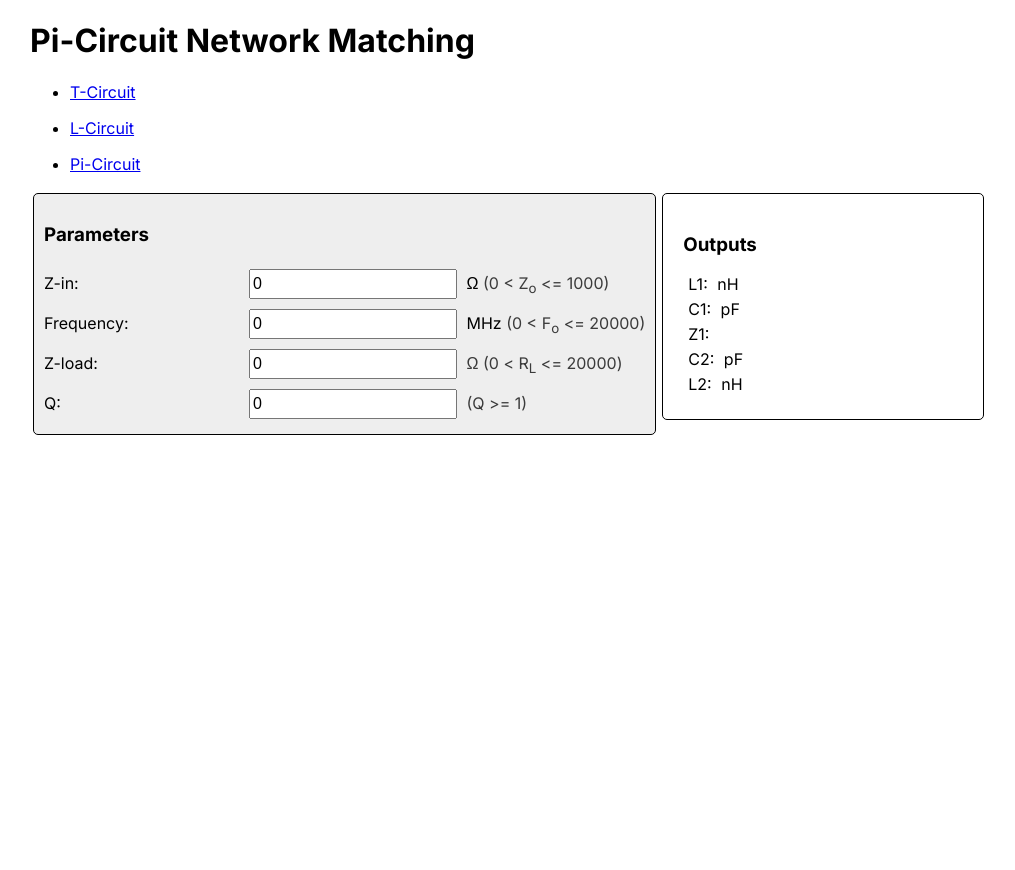
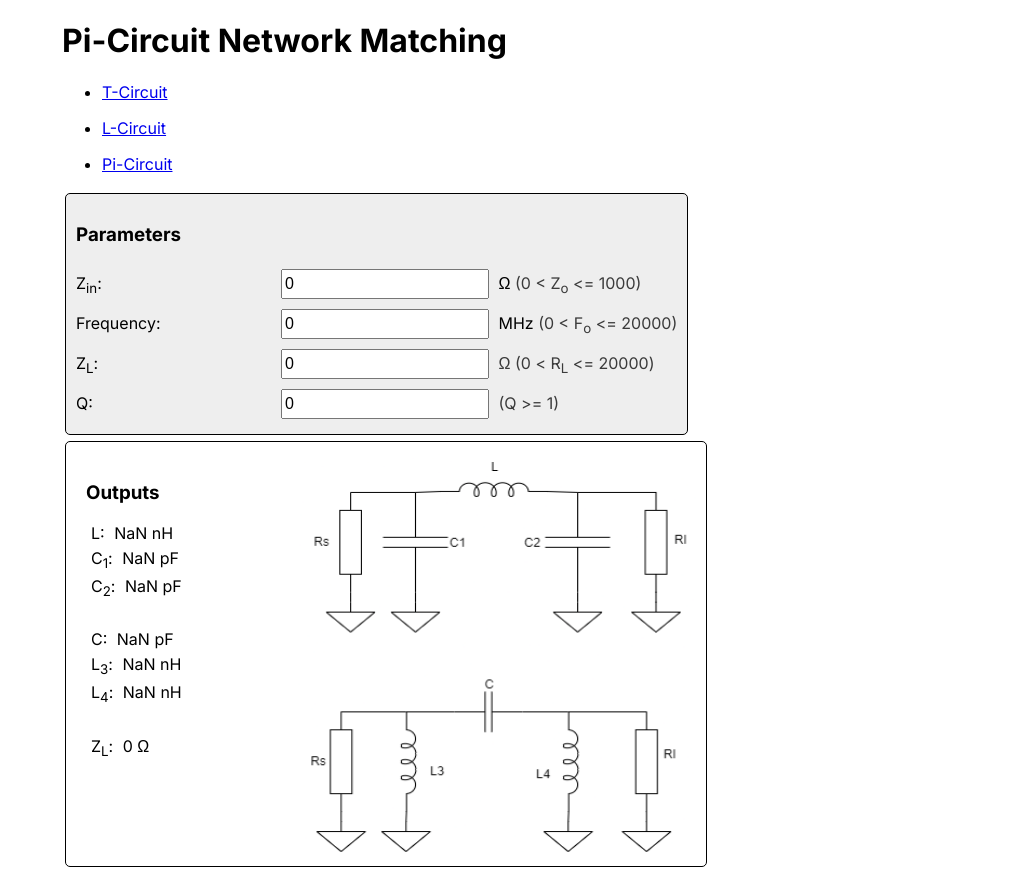
Before and after one commit to moenguyenx/network_matching_tool, a Next.js app: page /pi_circuit in a window 1280 px wide. Shown: the whole page, without its empty margins (42-1057 px from the left). Before the commit the page ends 800 px from the top, so only its background shows below. Built offline with nearby package versions, Linux system fonts and the light colour scheme.

Commit message:
finish Pi circuit

```diff
--- a/app/pi_circuit/page.jsx
+++ b/app/pi_circuit/page.jsx
@@ -1,24 +1,70 @@
 "use client";
 import Links from "@/components/links";
-import { useState } from "react";
+import { useState, useEffect } from "react";
+import Image from "next/image";
 import classes from "./page.module.css";
+import PiCircuitImg from "@/assets/PiCircuit.drawio.png";
 
 export default function PiCircuit() {
     const [Zin, setZin] = useState(0);
     const [freq, setFreq] = useState(0);
     const [Zload, setZload] = useState(0);
     const [Q, setQ] = useState(0);
+    const [C, setC] = useState(0);
+    const [C1, setC1] = useState(0);
+    const [C2, setC2] = useState(0);
+    const [L, setL] = useState(0);
+    const [L3, setL3] = useState(0);
+    const [L4, setL4] = useState(0);
+
+    useEffect(() => {
+      var omega = 2*Math.PI*freq*1e6;
+
+      // Cal Zcenter
+      var Zc = (1/(Math.pow(Q, 2)+1))*Zin;
+
+      // Cal L1, Lp1, C1
+      var L1 = ((Q*Zc)/omega);
+      var Lp1 = ((Math.pow(Q, 2) + 1)/Math.pow(Q, 2))*L1;
+      var calC1 = Math.round((1/(Lp1*Math.pow(omega, 2)))*1e12*100)/100;
+      setC1(calC1);
+
+      // Cal C3, Cp3, L3
+      var C3 = 1/(Q*Zc*omega);
+      var Cp3 =  (Math.pow(Q, 2)/(Math.pow(Q, 2)+1))*C3;
+      var calL3 = Math.round((1/(Cp3*Math.pow(omega, 2)))*1e9*100)/100;
+      setL3(calL3)
+
+      // Cal Qp, C2, Cs2,
+      var Qp = Math.sqrt((Zload/Zc)-1);
+
+      var calC2 = Math.round((Qp/(Zload*omega))*1e12*100)/100;
+      setC2(calC2);
+      var Cs2 = ((Math.pow(Qp,2)+1)/Math.pow(Qp,2))*calC2*1e-12;
+      var L2 = (1/(Cs2*Math.pow(omega,2)));
+
+      var calL4 = Math.round((Zload/(Qp*omega))*1e9*100)/100;
+      setL4(calL4);
+      var Ls4 = (Math.pow(Qp,2)/(Math.pow(Qp,2)+1))*calL4*1e-9;
+      var C4 = (1/(Ls4*Math.pow(omega,2)));
+
+      var calL = Math.round((L1+L2)*1e9*100)/100;
+      setL(calL);
+      var calC = Math.round((C3*C4)/(C3+C4)*1e12*100)/100;
+      setC(calC);
+
+    }, [Zin, Zload, freq, Q])
 
     return (
         <>
-        <div style={{marginLeft: "4rem"}}>
+        <div style={{marginLeft: "6rem"}}>
             <h1>Pi-Circuit Network Matching</h1>
             <Links/>
 
             <div className={classes['user-input-area']}>
                 <h3>Parameters</h3>
                 <div className="">
-                  <label className={classes['row-heading']} for="Impedance">Z-in:</label>
+                  <label className={classes['row-heading']} for="Impedance">Z<sub>in</sub>:</label>
                   <input className={classes['row-data']} id="Impedance" value={Zin} onChange={(e) => setZin(e.target.value)}/>
                   <span className={classes['row-units']} > Ω </span>
                   <span className={classes['row-range']}>(0 &lt; Z<sub>o</sub> &lt;= 1000)</span>
@@ -30,7 +76,7 @@ export default function PiCircuit() {
                   <span className={classes['row-range']}>(0 &lt; F<sub>o</sub> &lt;= 20000)</span>
                 </div>
                 <div className="">
-                  <label className={classes['row-heading']} for="ZLoad">Z-load:</label>
+                  <label className={classes['row-heading']} for="ZLoad">Z<sub>L</sub>:</label>
                   <input className={classes['row-data']}  id="ZLoad" value={Zload} onChange={(e) => setZload(e.target.value)}/>
                   <span className={classes['row-units']}>  </span>
                   <span className={classes['row-range']}>Ω (0 &lt; R<sub>L</sub> &lt;= 20000)</span>
@@ -47,26 +93,39 @@ export default function PiCircuit() {
                 <div className={classes['output-summary']}>
                     <h3>Outputs</h3>
                     <div className="">
-                      <span className={classes['sum-heading']}>L1: </span>
-                      <span className={classes['row-value']}> nH</span>
+                      <span className={classes['sum-heading']}>L: </span>
+                      <span className={classes['row-value']}>{L} nH</span>
                     </div>
                         <div className="">
-                      <span className={classes['sum-heading']}>C1: </span>
-                      <span className={classes['row-value']}> pF</span>
+                      <span className={classes['sum-heading']}>C<sub>1</sub>: </span>
+                      <span className={classes['row-value']}>{C1} pF</span>
                     </div>
+                    <div className="">
+                      <span className={classes['sum-heading']}>C<sub>2</sub>: </span>
+                      <span className={classes['row-value']}>{C2} pF</span>
+                    </div>
+                    <br />
+
+                    <div className="">
+                      <span className={classes['sum-heading']}>C: </span>
+                      <span className={classes['row-value']}>{C} pF</span>
+                    </div>
+                    <div className="">
+                      <span className={classes['sum-heading']}>L<sub>3</sub>: </span>
+                      <span className={classes['row-value']}>{L3} nH</span>
+                    </div>
+
+                    <div className="">
+                      <span className={classes['sum-heading']}>L<sub>4</sub>: </span>
+                      <span className={classes['row-value']}>{L4} nH</span>
+                    </div>
+                    <br />
                         <div className="">
-                      <span className={classes['sum-heading']}>Z1: </span>
-                      <span className={classes['row-value']}></span>
-                    </div>
-                            <div className="">
-                      <span className={classes['sum-heading']}>C2: </span>
-                      <span className={classes['row-value']}>pF</span>
-                    </div>
-                        <div className="">
-                      <span className={classes['sum-heading']}>L2: </span>
-                      <span className={classes['row-value']}> nH</span>
+                      <span className={classes['sum-heading']}>Z<sub>L</sub>: </span>
+                      <span className={classes['row-value']}>{Zload} Ω</span>
                     </div>
                 </div>
+                <Image src={PiCircuitImg} height={400} width={400} />
             </div>
         </div>
         </>
--- a/app/t_circuit/page.jsx
+++ b/app/t_circuit/page.jsx
@@ -11,8 +11,8 @@ export default function PiCircuit() {
 
     return (
         <>
-        <div style={{marginLeft: "4rem"}}>
-            <h1>Pi-Circuit Network Matching</h1>
+        <div style={{marginLeft: "6rem"}}>
+            <h1>T-Circuit Network Matching</h1>
             <Links/>
 
             <div className={classes['user-input-area']}>
```
Also changed, not shown: app/l_circuit/page.jsx (+14 -12 lines), components/l_circuit.jsx (+5 -5 lines), assets/PiCircuit.drawio.png (added).
